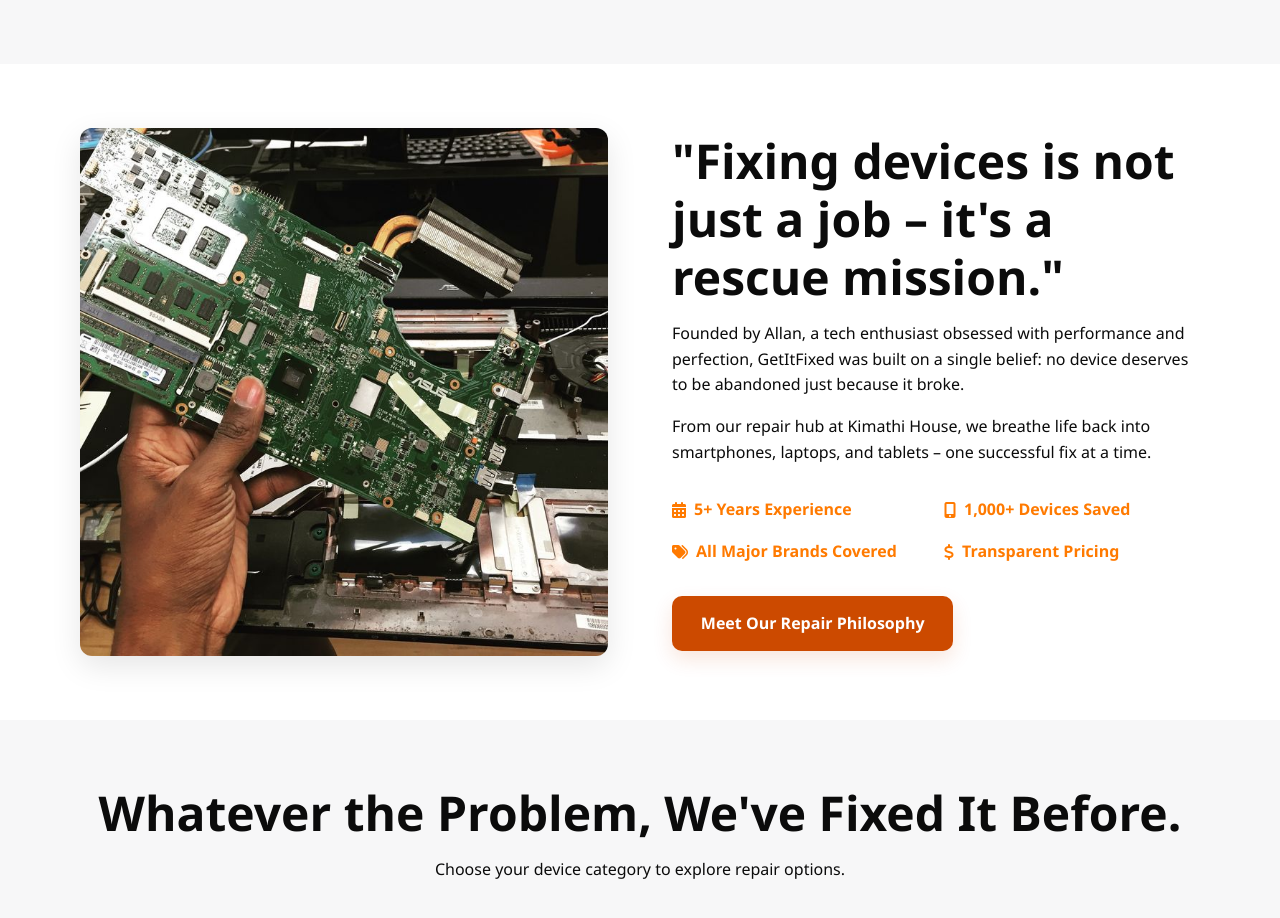
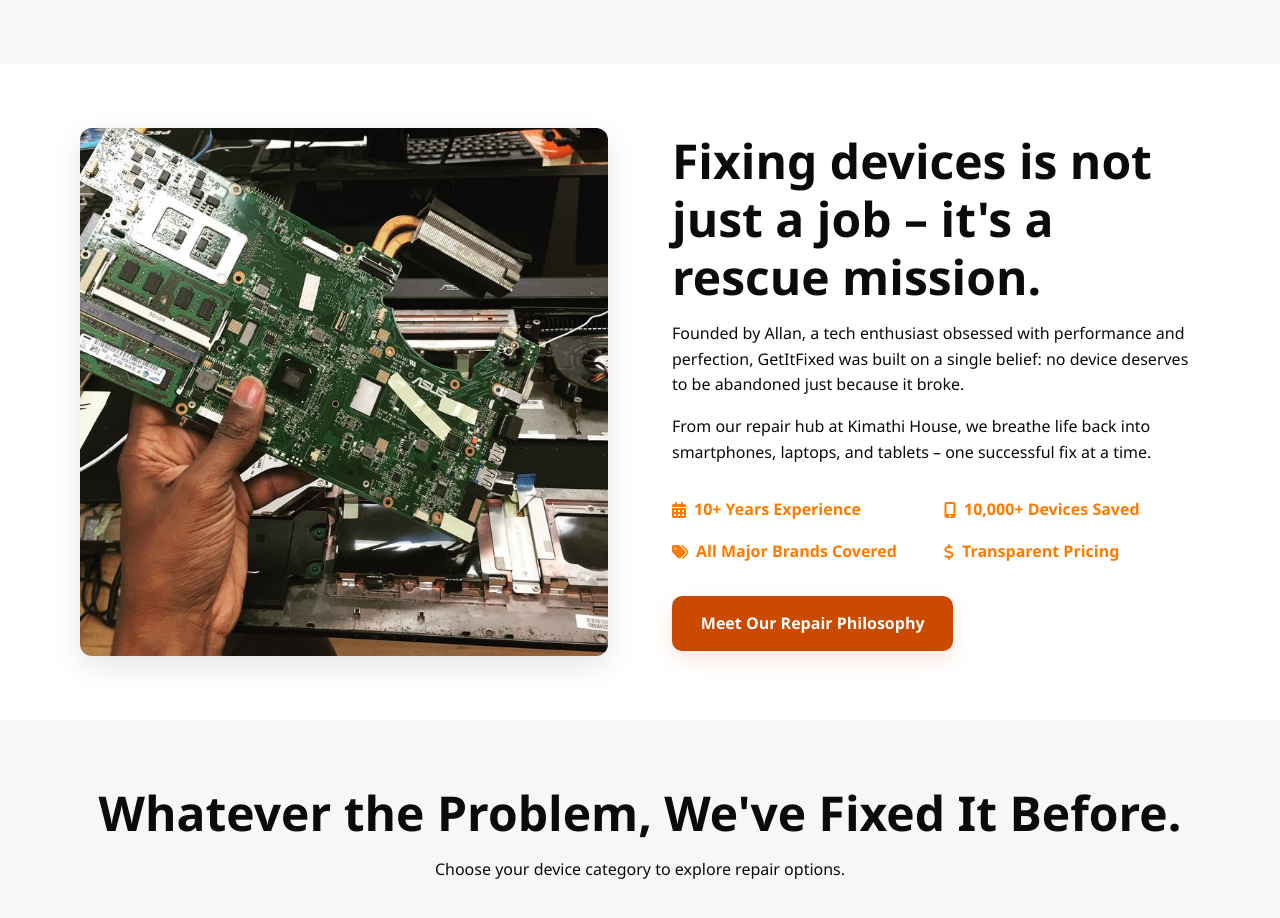
Before and after one commit to webwisesolution/GetItFixed, a plain HTML site: page index.html in a window 1280 px wide. Shown: the part 1340-2258 px from the top of the page. Drawn offline with Linux system fonts and the light colour scheme.

Commit message:
Revise company history and statistics in index.html
Updated experience and devices saved statistics.

```diff
--- a/index.html
+++ b/index.html
@@ -1203,12 +1203,12 @@
                         <img src="images/Asus gamers laptops in for charger port repair….jfif" alt="Founder Allan at workshop">
                     </div>
                     <div class="about-content">
-                        <h2>"Fixing devices is not just a job – it's a rescue mission."</h2>
+                        <h2>Fixing devices is not just a job – it's a rescue mission.</h2>
                         <p>Founded by Allan, a tech enthusiast obsessed with performance and perfection, GetItFixed was built on a single belief: no device deserves to be abandoned just because it broke.</p>
                         <p>From our repair hub at Kimathi House, we breathe life back into smartphones, laptops, and tablets – one successful fix at a time.</p>
                         <div class="about-stats">
-                            <div class="stat"><i class="fas fa-calendar-alt"></i> 5+ Years Experience</div>
-                            <div class="stat"><i class="fas fa-mobile-alt"></i> 1,000+ Devices Saved</div>
+                            <div class="stat"><i class="fas fa-calendar-alt"></i> 10+ Years Experience</div>
+                            <div class="stat"><i class="fas fa-mobile-alt"></i> 10,000+ Devices Saved</div>
                             <div class="stat"><i class="fas fa-tags"></i> All Major Brands Covered</div>
                             <div class="stat"><i class="fas fa-dollar-sign"></i> Transparent Pricing</div>
                         </div>
@@ -1900,7 +1900,7 @@
                     </div>
                     <div class="about-content">
                         <h2>Our Story</h2>
-                        <p>GetItFixed was founded in 2018 by Allan, a passionate tech enthusiast with a vision to provide affordable, reliable device repair services to the Nairobi community.</p>
+                        <p>GetItFixed was founded in 2015 by Allan, a passionate tech enthusiast with a vision to provide affordable, reliable device repair services to the Nairobi community.</p>
                         <p>What started as a small repair booth in Kimathi House has grown into a trusted repair center serving thousands of satisfied customers across Nairobi.</p>
                         <p>Our mission is simple: to extend the life of your devices through quality repairs, reducing electronic waste and saving you money.</p>
 
```
